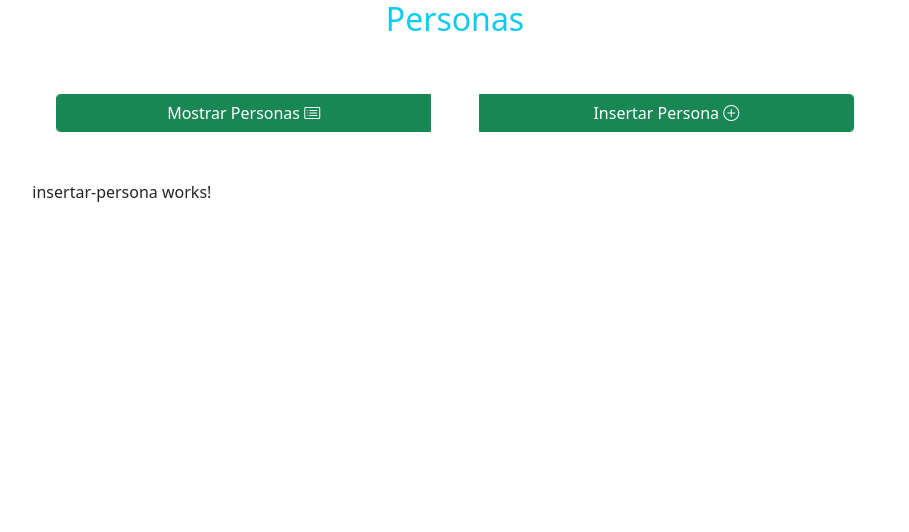
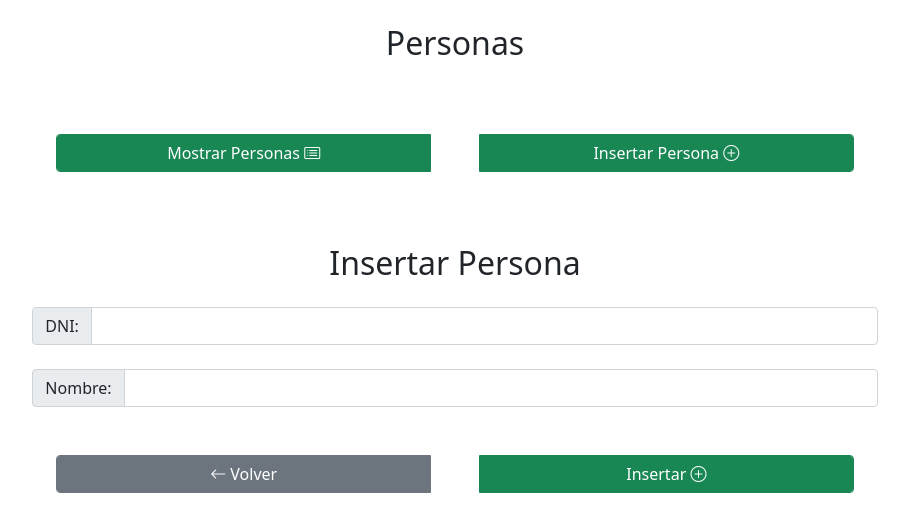
Before and after one commit to juseruhe/SpringJavaFront, an Angular app: page /persona in a window 1280 px wide. Both pictures are taken after a click on the link "Insertar Persona". Shown: the top 532 px of the page, without its empty margins (185-1094 px from the left). Built offline with nearby package versions, Linux system fonts and the light colour scheme; no server answers.

Commit message:
Front terminado

```diff
--- /dev/null
+++ b/src/app/Modelo/Persona.ts
@@ -0,0 +1,7 @@
+export class Persona{
+    id:number = 0;
+    dni: String = ""  ;
+    nombre:String = "" ;
+
+
+}
--- a/src/app/Persona/editar-persona/editar-persona.component.html
+++ b/src/app/Persona/editar-persona/editar-persona.component.html
@@ -1 +1,17 @@
-<p>editar-persona works!</p>
+<h2 class="h2 text-center my-4">Editar datos de  {{persona.nombre}} </h2>
+<form (ngSubmit)="actualizar()" >
+<div class="input-group my-4">
+  <label for="dni" class="input-group-text">DNI:</label>
+  <input type="number" required [(ngModel)]="persona.dni"  name="dni" class="form-control" id="dni" value="{{persona.dni}}">
+</div>
+
+<div class="input-group my-4">
+  <label for="nombre" class="input-group-text">Nombre: </label>
+  <input type="text" required  name="nombre" id="nombre" [(ngModel)]="persona.nombre" class="form-control" value="{{persona.nombre}}">
+</div>
+
+<div class="input-group ">
+  <a class="btn btn-secondary form-control my-4 mx-4" routerLink="/persona">  <i class="bi bi-arrow-left"></i>  Volver</a>
+  <button type="submit"  class="btn btn-warning mx-4 form-control my-4 ">Actualizar  <i class="bi bi-arrow-repeat"></i></button>
+</div>
+</form>
--- a/src/app/Persona/editar-persona/editar-persona.component.ts
+++ b/src/app/Persona/editar-persona/editar-persona.component.ts
@@ -1,4 +1,7 @@
 import { Component, OnInit } from '@angular/core';
+import { Router } from '@angular/router';
+import { Persona } from 'src/app/Modelo/Persona';
+import { PersonaService } from 'src/app/Servicios/persona.service';
 
 @Component({
   selector: 'app-editar-persona',
@@ -6,10 +9,33 @@ import { Component, OnInit } from '@angular/core';
   styleUrls: ['./editar-persona.component.css']
 })
 export class EditarPersonaComponent implements OnInit {
+    persona: any;
 
-  constructor() { }
+
+
+  constructor(private ruta:Router, private servicio:PersonaService) { }
 
   ngOnInit(): void {
+    this.editar();
+  }
+
+  editar(){
+    let id = localStorage.getItem("id");
+    this.servicio.mostrarPersona(id).subscribe(data =>{
+
+       this.persona = data;
+    })
+  }
+
+  actualizar(){
+    let id = localStorage.getItem("id");
+    this.servicio.updatePersona(id,this.persona).subscribe(data=>{
+      alert("Datos actualizados correctamente !!!");
+      this.ruta.navigate(["persona/"+id]);
+    },error => {
+      alert("Error al Actualizar datos "+error);
+      console.log("Error al actualizar "+error)
+    });
   }
 
 }
--- a/src/app/Persona/insertar-persona/insertar-persona.component.html
+++ b/src/app/Persona/insertar-persona/insertar-persona.component.html
@@ -1 +1,17 @@
-<p>insertar-persona works!</p>
+<form (ngSubmit)="guardar()" >
+          <h2 class="h2 text-center my-4">Insertar Persona</h2>
+    <div class="input-group my-4">
+        <label for="dni" class="input-group-text">DNI:</label>
+        <input type="number" required [(ngModel)]="persona.dni" name="dni" class="form-control" id="dni">
+    </div>
+
+    <div class="input-group my-4">
+        <label for="nombre" class="input-group-text">Nombre: </label>
+        <input type="text" required [(ngModel)]="persona.nombre" name="nombre" id="nombre" class="form-control">
+    </div>
+
+    <div class="input-group ">
+        <a class="btn btn-secondary form-control my-4 mx-4" routerLink="/persona">  <i class="bi bi-arrow-left"></i>  Volver</a>
+        <button type="submit"  class="btn btn-success mx-4 form-control my-4 ">Insertar  <i class="bi bi-plus-circle"></i></button>
+    </div>
+</form>
--- a/src/app/Persona/insertar-persona/insertar-persona.component.ts
+++ b/src/app/Persona/insertar-persona/insertar-persona.component.ts
@@ -1,4 +1,7 @@
 import { Component, OnInit } from '@angular/core';
+import { Router } from '@angular/router';
+import { PersonaService } from 'src/app/Servicios/persona.service';
+import { Persona} from '../../Modelo/Persona';
 
 @Component({
   selector: 'app-insertar-persona',
@@ -6,10 +9,18 @@ import { Component, OnInit } from '@angular/core';
   styleUrls: ['./insertar-persona.component.css']
 })
 export class InsertarPersonaComponent implements OnInit {
+   persona:Persona = new Persona();
 
-  constructor() { }
+  constructor(private ruta:Router,private servicio:PersonaService) { }
 
   ngOnInit(): void {
   }
 
+  guardar(){
+   this.servicio.createPersona(this.persona).subscribe(data =>{
+     alert("Datos Insertados a la base de datos")
+     this.ruta.navigate(["persona"]);
+   });
+  }
+
 }
--- a/src/app/Persona/mostrar-persona/mostrar-persona.component.html
+++ b/src/app/Persona/mostrar-persona/mostrar-persona.component.html
@@ -1 +1,21 @@
-<p>mostrar-persona works!</p>
+<h2 class="text-center h2 text-dark my-4">Detalles de {{persona.nombre}} </h2>
+
+<table class="table table-info">
+    <thead>
+        <tr>
+            <th>#</th>
+            <th>DNI</th>
+            <th>Nombre</th>
+        </tr>
+    </thead>
+    <tbody>
+        <tr >
+            <td>{{persona.id}}</td>
+            <td>{{persona.dni}}</td>
+            <td>{{persona.nombre}}</td>
+
+        </tr>
+    </tbody>
+</table>
+
+<a routerLink="/persona" class="btn btn-secondary form-control"><i class="bi bi-arrow-left"></i>   Volver</a>
--- a/src/app/Persona/mostrar-persona/mostrar-persona.component.ts
+++ b/src/app/Persona/mostrar-persona/mostrar-persona.component.ts
@@ -1,4 +1,6 @@
 import { Component, OnInit } from '@angular/core';
+import { Persona } from 'src/app/Modelo/Persona';
+import { PersonaService } from 'src/app/Servicios/persona.service';
 
 @Component({
   selector: 'app-mostrar-persona',
@@ -6,10 +8,19 @@ import { Component, OnInit } from '@angular/core';
   styleUrls: ['./mostrar-persona.component.css']
 })
 export class MostrarPersonaComponent implements OnInit {
-
-  constructor() { }
+   persona:any;
+  constructor(private servicio:PersonaService) { }
 
   ngOnInit(): void {
+    this.mostrar();
+  }
+
+  mostrar(){
+    let id = localStorage.getItem("id");
+    this.servicio.mostrarPersona(id).subscribe(data =>{
+      console.log(data);
+       this.persona = data;
+    })
   }
 
 }
--- a/src/app/Persona/mostrar-personas/mostrar-personas.component.html
+++ b/src/app/Persona/mostrar-personas/mostrar-personas.component.html
@@ -8,14 +8,14 @@
         </tr>
     </thead>
     <tbody>
-        <tr>
-            <td></td>
-            <td></td>
-            <td></td>
+        <tr *ngFor="let persona of personas">
+            <td>{{persona.id}}</td>
+            <td>{{persona.dni}}</td>
+            <td>{{persona.nombre}}</td>
             <td>
-                <button class="btn btn-info">Mostrar <i class="bi bi-eye"></i></button>
-                <button class="btn btn-warning">Editar   <i class="bi bi-pencil-square"></i></button>
-                <button class="btn btn-danger">Eliminar <i class="bi bi-eraser"></i></button>
+                <button (click)="mostrar(persona)" class="btn btn-info mx-2">Mostrar <i class="bi bi-eye"></i></button>
+                <button (click)="editar(persona)"  class="btn btn-warning mx-2">Editar   <i class="bi bi-pencil-square"></i></button>
+                <button (click)="eliminar(persona)" class="btn btn-danger mx-2">Eliminar <i class="bi bi-eraser"></i></button>
             </td>
         </tr>
     </tbody>
--- a/src/app/Persona/mostrar-personas/mostrar-personas.component.ts
+++ b/src/app/Persona/mostrar-personas/mostrar-personas.component.ts
@@ -1,4 +1,9 @@
 import { Component, OnInit } from '@angular/core';
+import { Router } from '@angular/router';
+import { PersonaService } from 'src/app/Servicios/persona.service';
+import { HttpClient } from '@angular/common/http';
+import { Persona } from 'src/app/Modelo/Persona';
+
 
 @Component({
   selector: 'app-mostrar-personas',
@@ -6,10 +11,37 @@ import { Component, OnInit } from '@angular/core';
   styleUrls: ['./mostrar-personas.component.css']
 })
 export class MostrarPersonasComponent implements OnInit {
+   personas: any;
+   persona:Persona = new Persona();
 
-  constructor() { }
+  constructor(private service:PersonaService,private router:Router) { }
 
   ngOnInit(): void {
+     this.service.getPersonas().subscribe(data=>{
+       console.log(this.personas)
+       this.personas = data;
+     },error => {
+       console.log(error)
+     })
   }
 
+  mostrar(persona:Persona){
+   var id = localStorage.setItem("id",persona.id.toString());
+    this.router.navigate(["persona/"+localStorage.getItem('id')]);
+  }
+
+   editar(persona:Persona){
+    var id = localStorage.setItem("id",persona.id.toString());
+    this.router.navigate(["persona/editar/"+localStorage.getItem('id')]);
+   }
+
+   eliminar(persona:Persona){
+    this.service.deletePersona(persona).subscribe(data =>{
+      //this.personas = this.personas
+      alert("usuario Eliminado");
+    },error =>{
+      alert("No se pudo eliminar!!")
+    });
+   }
+
 }
--- a/src/app/Servicios/persona.service.ts
+++ b/src/app/Servicios/persona.service.ts
@@ -1,5 +1,7 @@
 import { Injectable } from '@angular/core';
 import { HttpClient } from '@angular/common/http'
+import { Persona } from '../Modelo/Persona';
+import { Observable } from 'rxjs';
 
 @Injectable({
   providedIn: 'root'
@@ -8,9 +10,25 @@ export class PersonaService {
 
   constructor(private http:HttpClient) { }
 
-  url = "http://localhost:8080/SpringJava/personas";
+  url = "http://localhost:8080/SpringAngular/personas";
 
   getPersonas(){
     return this.http.get(this.url);
   }
+
+  createPersona(persona:Persona){
+    return this.http.post(this.url,persona);
+  }
+
+  mostrarPersona(id:any){
+    return this.http.get(this.url+"/"+id);
+  }
+
+  updatePersona(id:any,persona:any){
+    return this.http.put(this.url+"/"+id,persona);
+  }
+
+  deletePersona(persona:any){
+    return this.http.delete(this.url+"/"+persona.id);
+  }
 }
--- a/src/app/app.component.html
+++ b/src/app/app.component.html
@@ -2,7 +2,7 @@
 <div class="row">
   <div class="col-lg-2"></div>
   <div class="col-lg-8">
-   <h2 class="h2 text-center text-info">Personas</h2>
+   <h2 class="h2 text-center text-dark my-4">Personas</h2>
   </div>
   <div class="col-lg-2"></div>
 </div>
```
Also changed, not shown: src/app/app.module.ts (+6 -1 lines).
